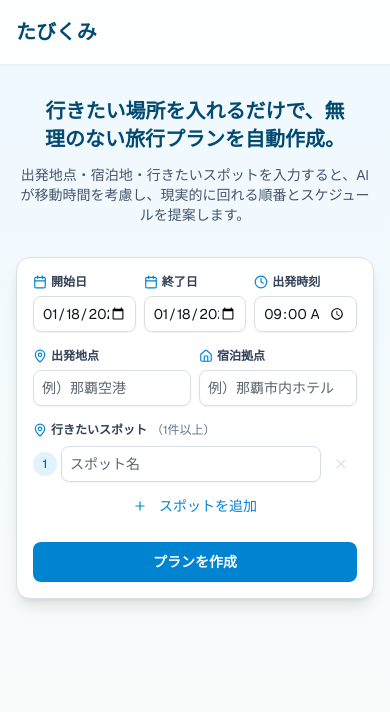
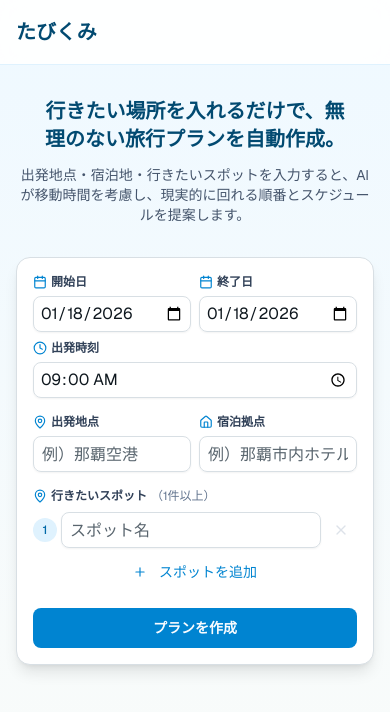
Before and after one commit to takumi-mima-0222/trip-planner, a Next.js app: page / in a window 390 px wide. Shown: the top 712 px of the page. Built offline with nearby package versions, Linux system fonts and the light colour scheme.

Commit message:
レイアウト調整

```diff
--- a/src/app/layout.tsx
+++ b/src/app/layout.tsx
@@ -37,6 +37,9 @@ export default function RootLayout({
 }>) {
   return (
     <html lang="ja">
+      <head>
+        <meta name="viewport" content="width=device-width, initial-scale=1, maximum-scale=1" />
+      </head>
       <body className={`font-sans antialiased`}>
         <SiteHeader />
         {children}
--- a/src/features/planCreate/PlanCreatePresentation.tsx
+++ b/src/features/planCreate/PlanCreatePresentation.tsx
@@ -75,17 +75,17 @@ const PlanCreatePresentation = ({
         {/* Form Card */}
         <Card className="mb-8 bg-white p-4 shadow-lg sm:p-6 md:mb-16 md:p-8">
           <form className="space-y-4 sm:space-y-5" onSubmit={onSubmit}>
-            {/* Travel Dates & Time - 3 columns on mobile, flexible on larger */}
-            <div className="grid grid-cols-3 gap-2 sm:gap-4">
+            {/* Travel Dates & Time - 2 cols on mobile, 3 cols on sm+ */}
+            <div className="grid grid-cols-2 gap-2 sm:grid-cols-3 sm:gap-4">
               <div className="space-y-1.5">
                 <label htmlFor="startDate" className="flex items-center gap-1 text-xs font-semibold text-slate-700 sm:gap-2 sm:text-sm">
                   <Calendar className="size-3.5 text-sky-600 sm:size-4" />
-                  <span className="hidden sm:inline">旅行</span>開始日
+                  開始日
                 </label>
                 <Input
                   id="startDate"
                   type="date"
-                  className="h-9 px-2 text-sm sm:h-11 sm:px-3"
+                  className="h-9 px-1.5 text-base sm:h-11 sm:px-3"
                   aria-invalid={!!errors.startDate}
                   {...register('startDate')}
                 />
@@ -94,18 +94,18 @@ const PlanCreatePresentation = ({
               <div className="space-y-1.5">
                 <label htmlFor="endDate" className="flex items-center gap-1 text-xs font-semibold text-slate-700 sm:gap-2 sm:text-sm">
                   <Calendar className="size-3.5 text-sky-600 sm:size-4" />
-                  <span className="hidden sm:inline">旅行</span>終了日
+                  終了日
                 </label>
                 <Input
                   id="endDate"
                   type="date"
-                  className="h-9 px-2 text-sm sm:h-11 sm:px-3"
+                  className="h-9 px-1.5 text-base sm:h-11 sm:px-3"
                   aria-invalid={!!errors.endDate}
                   {...register('endDate')}
                 />
                 {errors.endDate && <p className="text-xs text-red-600">{errors.endDate.message}</p>}
               </div>
-              <div className="space-y-1.5">
+              <div className="col-span-2 space-y-1.5 sm:col-span-1">
                 <label htmlFor="departureTime" className="flex items-center gap-1 text-xs font-semibold text-slate-700 sm:gap-2 sm:text-sm">
                   <Clock className="size-3.5 text-sky-600 sm:size-4" />
                   出発時刻
@@ -114,7 +114,7 @@ const PlanCreatePresentation = ({
                   id="departureTime"
                   type="time"
                   defaultValue="09:00"
-                  className="h-9 px-2 text-sm sm:h-11 sm:px-3"
+                  className="h-9 px-1.5 text-base sm:h-11 sm:px-3"
                   aria-invalid={!!errors.departureTime}
                   {...register('departureTime')}
                 />
@@ -133,7 +133,7 @@ const PlanCreatePresentation = ({
                   id="departure"
                   type="text"
                   placeholder="例）那覇空港"
-                  className="h-9 px-2 text-sm sm:h-11 sm:px-3"
+                  className="h-9 px-2 text-base sm:h-11 sm:px-3"
                   aria-invalid={!!errors.departure}
                   {...register('departure')}
                 />
@@ -148,7 +148,7 @@ const PlanCreatePresentation = ({
                   id="baseStay"
                   type="text"
                   placeholder="例）那覇市内ホテル"
-                  className="h-9 px-2 text-sm sm:h-11 sm:px-3"
+                  className="h-9 px-2 text-base sm:h-11 sm:px-3"
                   aria-invalid={!!errors.baseStay}
                   {...register('baseStay')}
                 />
@@ -173,7 +173,7 @@ const PlanCreatePresentation = ({
                     <Input
                       type="text"
                       placeholder="スポット名"
-                      className="h-9 min-w-0 flex-1 px-2 text-sm sm:h-10 sm:px-3"
+                      className="h-9 min-w-0 flex-1 px-2 text-base sm:h-10 sm:px-3"
                       aria-invalid={!!(Array.isArray(errors.spots) && errors.spots[index]?.value)}
                       {...register(`spots.${index}.value`)}
                     />
```
